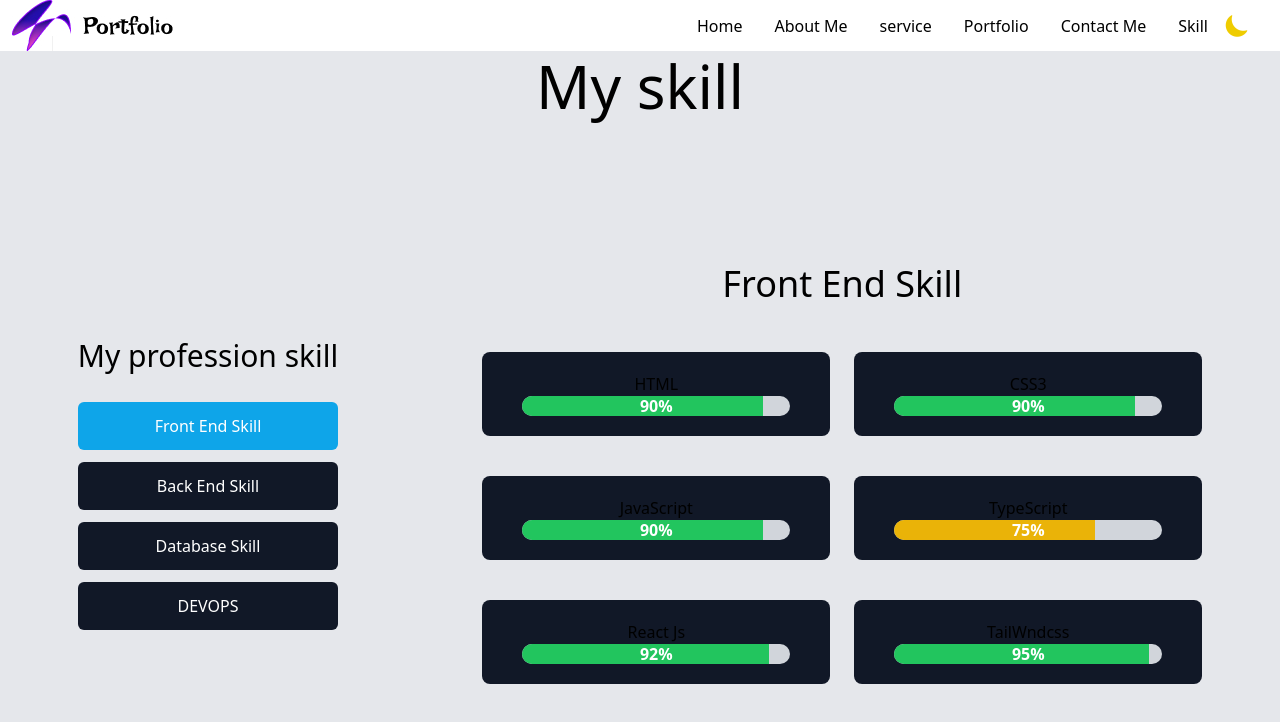
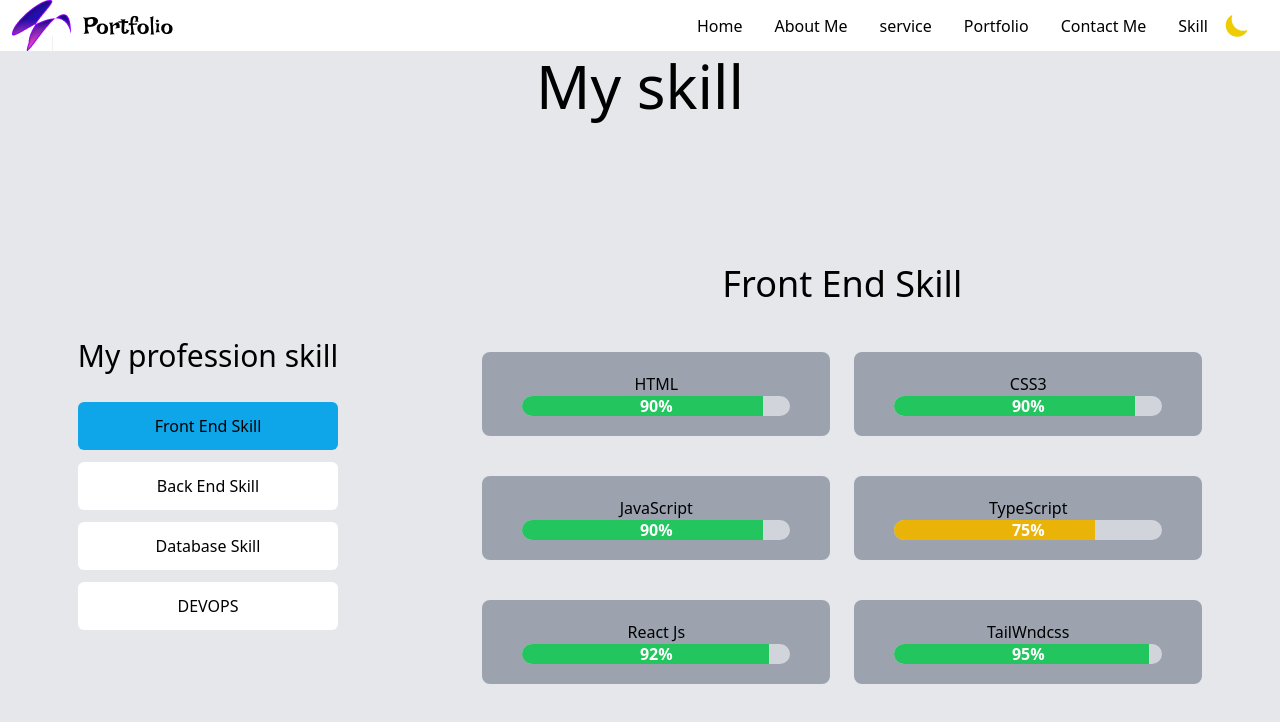
Before and after one commit to gemechu-jima/portfolio, a React (Vite) app: page /skill in a window 1280 px wide. Shown: the top 722 px of the page. Built offline with nearby package versions, Linux system fonts and the light colour scheme; a web font is replaced by a local one; what react-date-object would draw is missing.

Commit message:
uodate some style

```diff
--- a/src/Components/skill/Skill.jsx
+++ b/src/Components/skill/Skill.jsx
@@ -19,7 +19,7 @@ function Skill() {
             <button
               key={category}
               onClick={() => setSelectedCategory(category)}
-              className={`${category===selectedCategory ?"bg-sky-500" :"bg-gray-900"}  text-white font-extralight px-10 py-3 rounded-md`}
+              className={`${category===selectedCategory ?"bg-sky-500" :"dark:bg-gray-900 bg-white"}  dark:text-white font-extrabold font-extralight px-10 py-3 rounded-md`}
             >
               {category}
             </button>
@@ -32,7 +32,7 @@ function Skill() {
           <ul className="py-10 grid grid-cols-2 gap-6 overflow-x-auto w-[45rem] h-96 ">
             {skills[selectedCategory].map((skill) => (
               <li key={skill.id}>
-                <div className="bg-gray-900 py-5 rounded-lg px-10 flex flex-col my-2">
+                <div className="dark:bg-gray-900 bg-gray-400 dark:text-white py-5 rounded-lg px-10 flex flex-col my-2">
                  <span>{skill.name}</span>
                  <ProgressBar percent={skill.percent}/>
                 </div>
```
